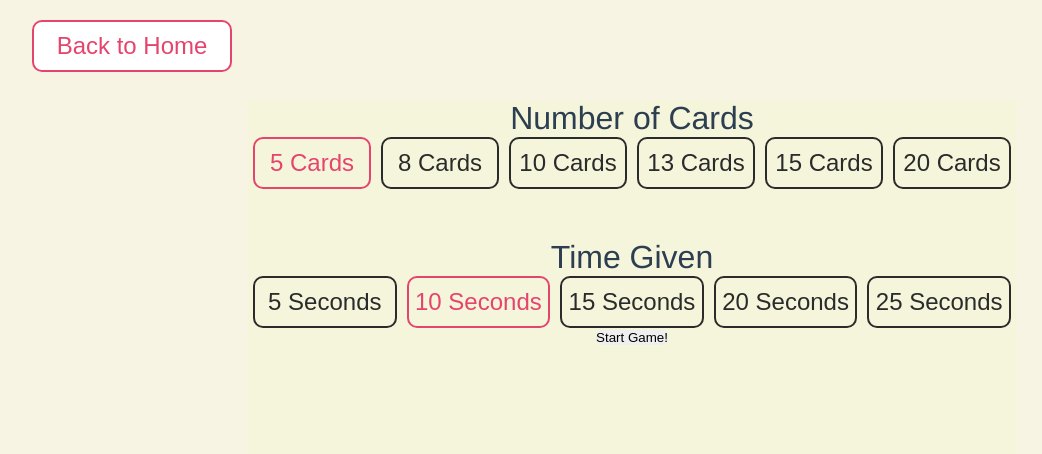
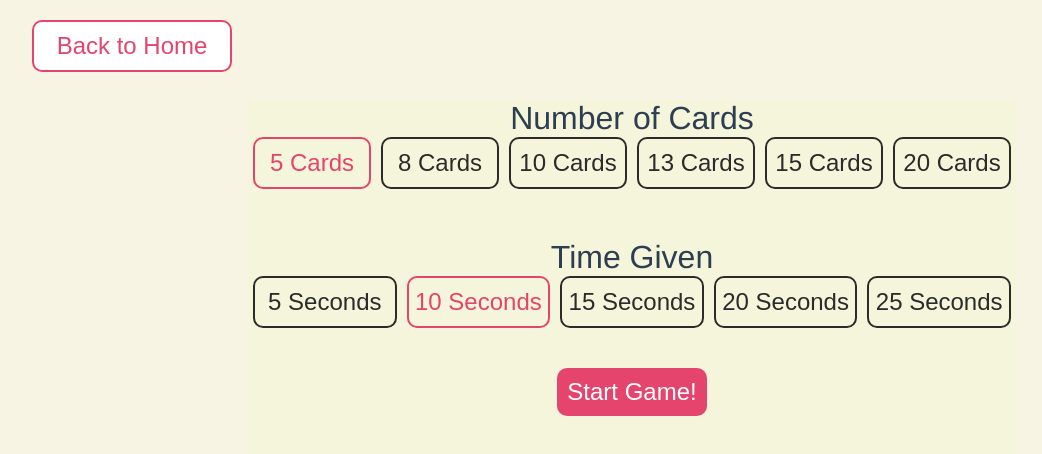
Before and after one commit to Jaxz102/pokermemory, a Vue app: page / in a window 1280 px wide. Both pictures are taken after a click on the button "Play as Guest". Shown: the top 454 px of the page, without its empty margins (8-1050 px from the left). Built offline with nearby package versions, Linux system fonts and the light colour scheme.

Commit message:
edit button

```diff
--- a/src/components/GameConfig.vue
+++ b/src/components/GameConfig.vue
@@ -119,6 +119,15 @@ export default {
     }
 
     .startbutton{
+        font-size: 1.5rem;
+        color: white;
+        background-color: $primary-colour;
 
+        padding: 10px 10px;
+        margin-top: 40px;
+
+        &:hover{
+            background-color: $primary-hover;
+        }
     }
 </style>
```
